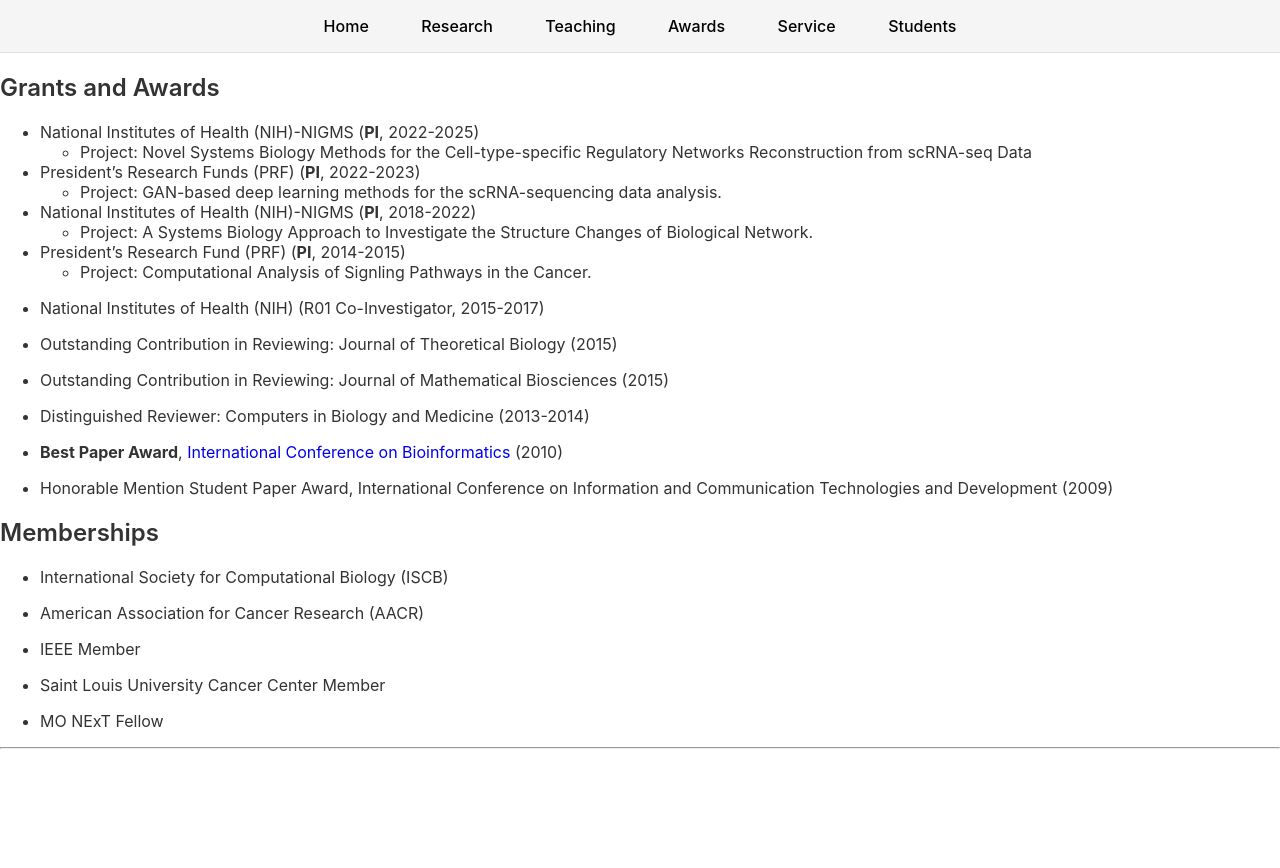
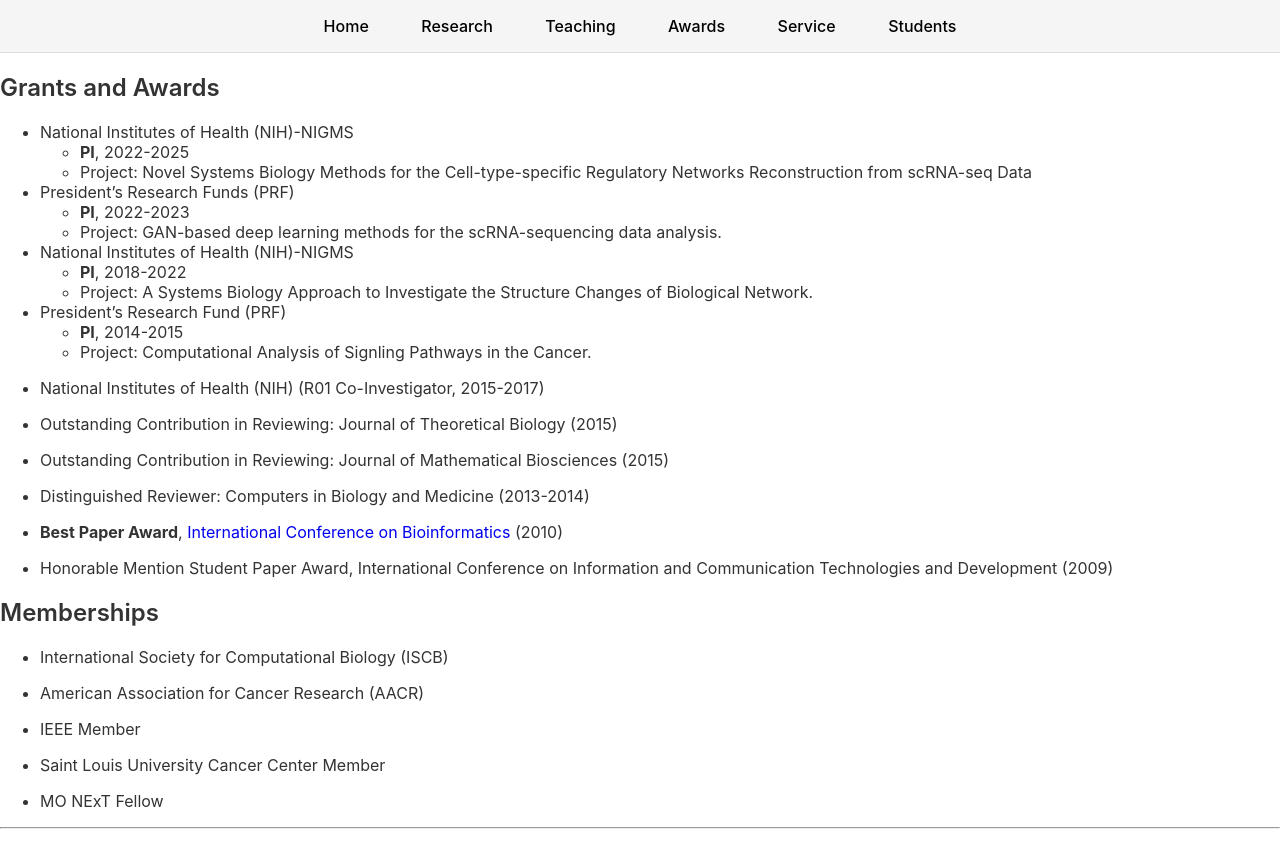
Before and after one commit to GongData/gongData.github.io, a Jekyll site: the page built from _pages/Awards.md, in a window 1280 px wide. Shown: the top 868 px of the page. Built offline with Jekyll 4.4.1, drawn with Linux system fonts in a browser that asks for light colours.

```diff
--- a/_pages/Awards.md
+++ b/_pages/Awards.md
@@ -6,17 +6,21 @@ permalink: /Awards/
 
 ## Grants and Awards ##
 
-- National Institutes of Health (NIH)-NIGMS (<b>PI</b>, 2022-2025)
+- National Institutes of Health (NIH)-NIGMS
+  - <b>PI</b>, 2022-2025
   - Project: Novel Systems Biology Methods for the Cell-type-specific Regulatory Networks Reconstruction from
 scRNA-seq Data
 
-- President's Research Funds (PRF)  (<b>PI</b>, 2022-2023)
+- President's Research Funds (PRF)
+  - <b>PI</b>, 2022-2023
   - Project: GAN-based deep learning methods for the scRNA-sequencing data analysis.
 
-- National Institutes of Health (NIH)-NIGMS (<b>PI</b>, 2018-2022)
+- National Institutes of Health (NIH)-NIGMS
+  - <b>PI</b>, 2018-2022
   - Project: A Systems Biology Approach to Investigate the Structure Changes of Biological Network.
 
-- President's Research Fund (PRF) (<b>PI</b>, 2014-2015)
+- President's Research Fund (PRF)
+  - <b>PI</b>, 2014-2015
   - Project: Computational Analysis of Signling Pathways in the Cancer.
 
 
```
